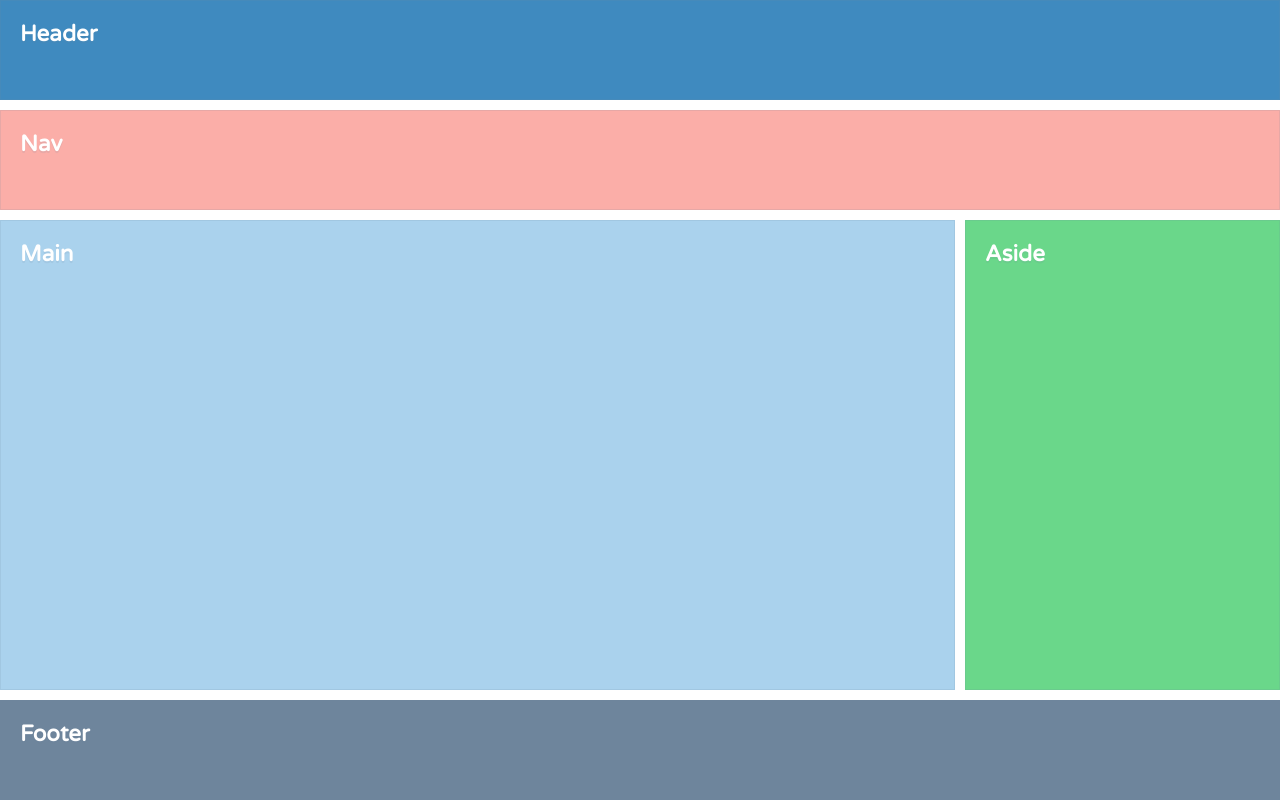
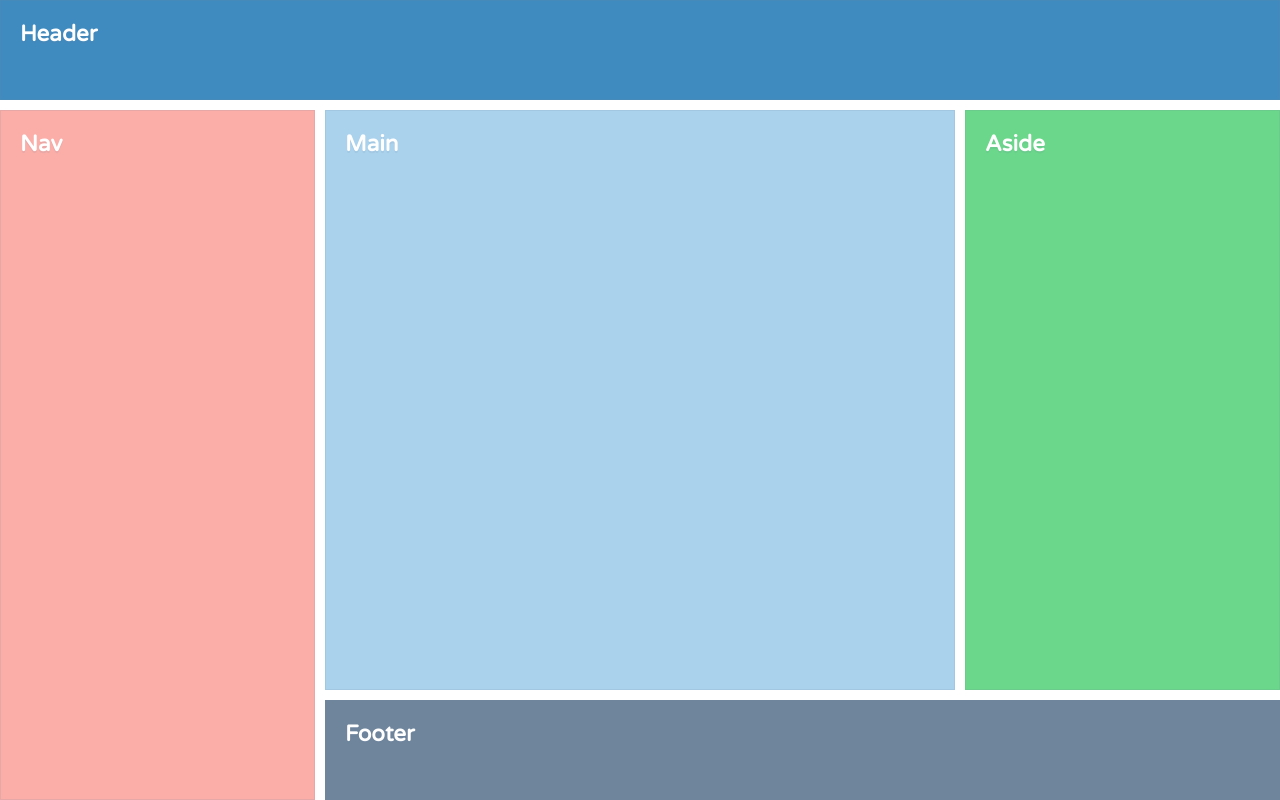
Before and after one commit to tdimnet/CSS-Grid, a plain HTML site: page second grid/index.html in a window 1280 px wide. Drawn offline with Linux system fonts and the light colour scheme.

Commit message:
Add media querries

```diff
--- a/second grid/css/grid.css
+++ b/second grid/css/grid.css
@@ -5,15 +5,18 @@
 .container {
     height: 100vh;
     display: grid;
-    grid-template-columns: 1fr 2fr 1fr;
+    /*grid-template-columns: 1fr 2fr 1fr;*/
+    grid-template-columns: 1fr;
     /*grid-template-rows: 100px minmax(200px, 1fr) 100px 100px;*/
-    grid-template-rows: 100px 100px minmax(200px, 1fr)  100px;
+    /*grid-template-rows: 100px minmax(200px, 1fr)  100px;*/
+    grid-auto-rows: minmax(150px, auto);
     grid-gap: 10px;
     grid-template-areas:
-            "header header header"
-            "nav nav nav"
-            "main main aside"
-            "footer footer footer";
+            "header"
+            "nav"
+            "main"
+            "aside"
+            "footer";
 }
 
 header {
@@ -41,3 +44,23 @@ footer {
     /*grid-row-end: -1;*/
     grid-area: footer;
 }
+
+@media (min-width: 768px) {
+    .container {
+        grid-template-columns: 1fr 2fr 1fr;
+        grid-template-rows: 100px minmax(150px, auto) 100px;
+        grid-template-areas:
+            "header header header"
+            "nav main aside"
+            "footer footer footer";
+    }
+}
+
+@media (min-width: 992px) {
+    .container {
+        grid-template-areas:
+            "header header header"
+            "nav main aside"
+            "nav footer footer";
+    }
+}
```
